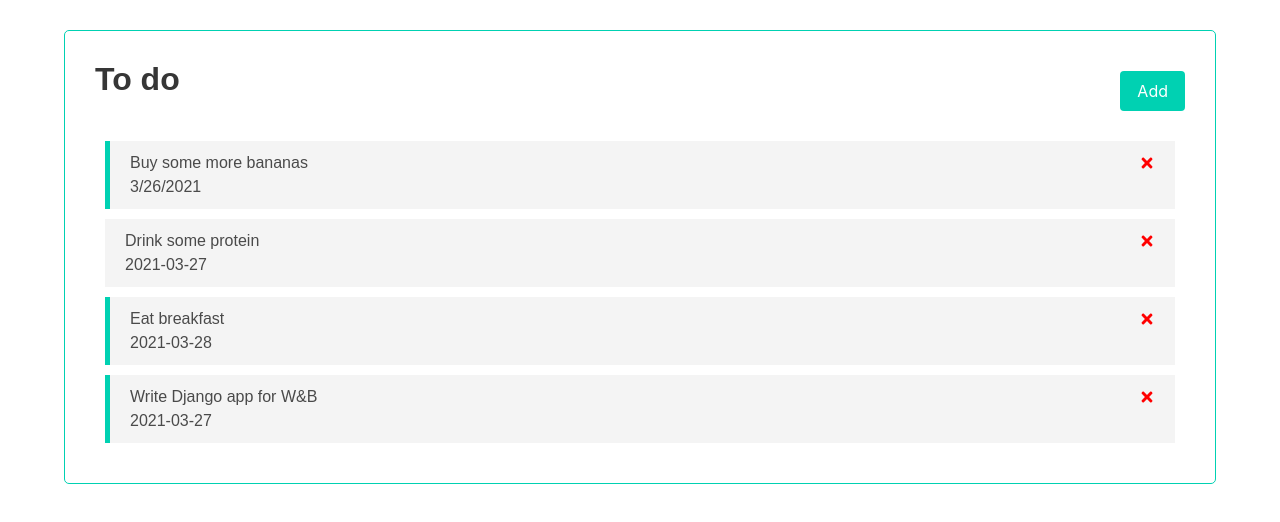
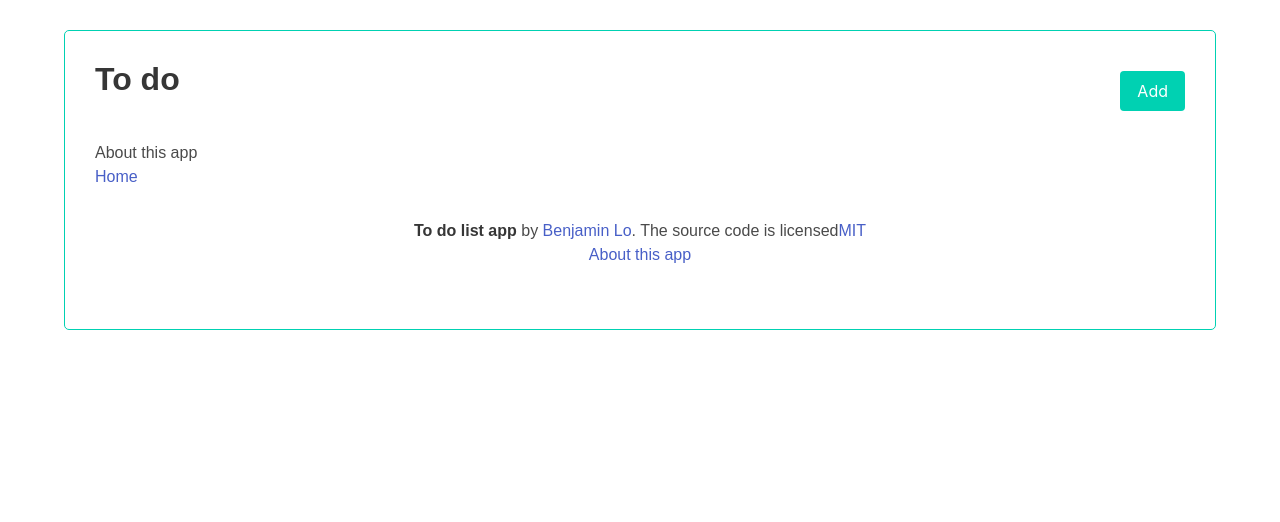
Before and after one commit to benji011/react-todo, a React (Create React App) app: page /about in a window 1280 px wide. Shown: the top 522 px of the page. Built offline with nearby package versions, Linux system fonts and the light colour scheme; data requests are answered from the project's data file.

Commit message:
fix: created about page & used Link to serve app as SPA

```diff
--- a/package.json
+++ b/package.json
@@ -43,5 +43,8 @@
       "last 1 firefox version",
       "last 1 safari version"
     ]
+  },
+  "devDependencies": {
+    "@types/react-router-dom": "^5.1.7"
   }
 }
--- a/src/App.tsx
+++ b/src/App.tsx
@@ -1,7 +1,10 @@
 import Header from "./components/Header";
+import Footer from "./components/Footer";
+import About from "./components/About";
 import Tasks from "./components/Tasks";
+import AddTask from "./components/AddTask";
 import { useState, useEffect } from "react";
-import AddTask from "./components/AddTask";
+import { BrowserRouter as Router, Route } from "react-router-dom";
 import { ITask } from "./models/ITask";
 
 function App() {
@@ -96,19 +99,35 @@ function App() {
   };
 
   return (
+    <Router>
       <div className="container is-widescreen">
         <Header
           title="To do"
           onAdd={() => setShowAddTask(!showAddTask)}
           showAdd={showAddTask}
         />
+        <Route
+          path="/"
+          exact
+          render={(props) => (
+            <>
               {showAddTask && <AddTask onAdd={addTask} />}
               {tasks.length > 0 ? (
-        <Tasks tasks={tasks} onDelete={deleteTask} onToggle={toggleReminder} />
+                <Tasks
+                  tasks={tasks}
+                  onDelete={deleteTask}
+                  onToggle={toggleReminder}
+                />
               ) : (
                 <h3>No items left</h3>
               )}
+            </>
+          )}
+        />
+        <Route path="/about" component={About} />
+        <Footer />
       </div>
+    </Router>
   );
 }
 
--- /dev/null
+++ b/src/components/About.tsx
@@ -0,0 +1,12 @@
+import { Link } from "react-router-dom";
+
+const About = () => {
+  return (
+    <div>
+      <h1>About this app</h1>
+      <Link to="/">Home</Link>
+    </div>
+  );
+};
+
+export default About;
--- /dev/null
+++ b/src/components/Footer.tsx
@@ -0,0 +1,17 @@
+import { Link } from "react-router-dom";
+
+const Footer = () => {
+  return (
+    <footer>
+      <p>
+        <strong>To do list app</strong> by{" "}
+        <a href="https://benjaminlo.io">Benjamin Lo</a>. The source code is
+        licensed
+        <a href="http://opensource.org/licenses/mit-license.php">MIT</a>
+      </p>
+      <Link to="/about">About this app</Link>
+    </footer>
+  );
+};
+
+export default Footer;
```
Also changed, not shown: 1 other file (tests, documents, lock files or other folders). Lines whose indentation alone changed are shown as unchanged.
